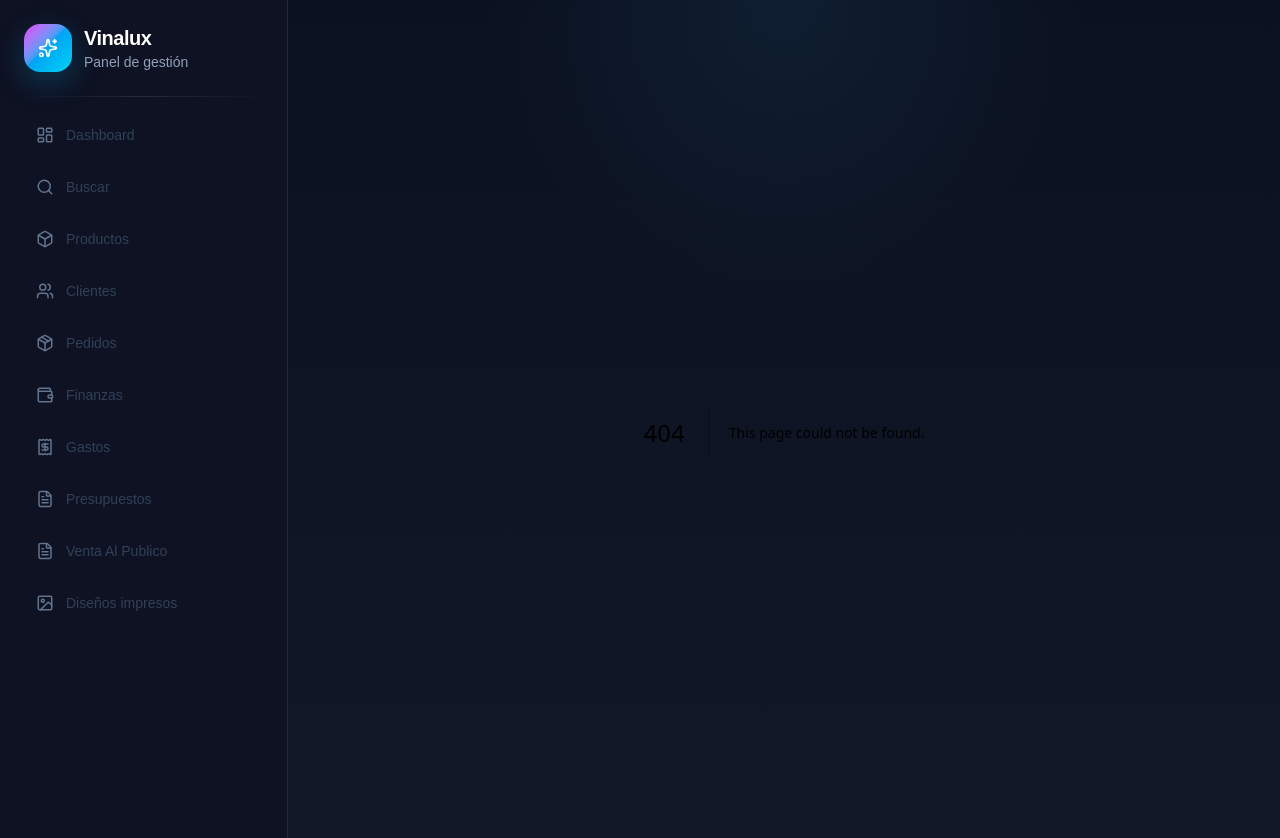
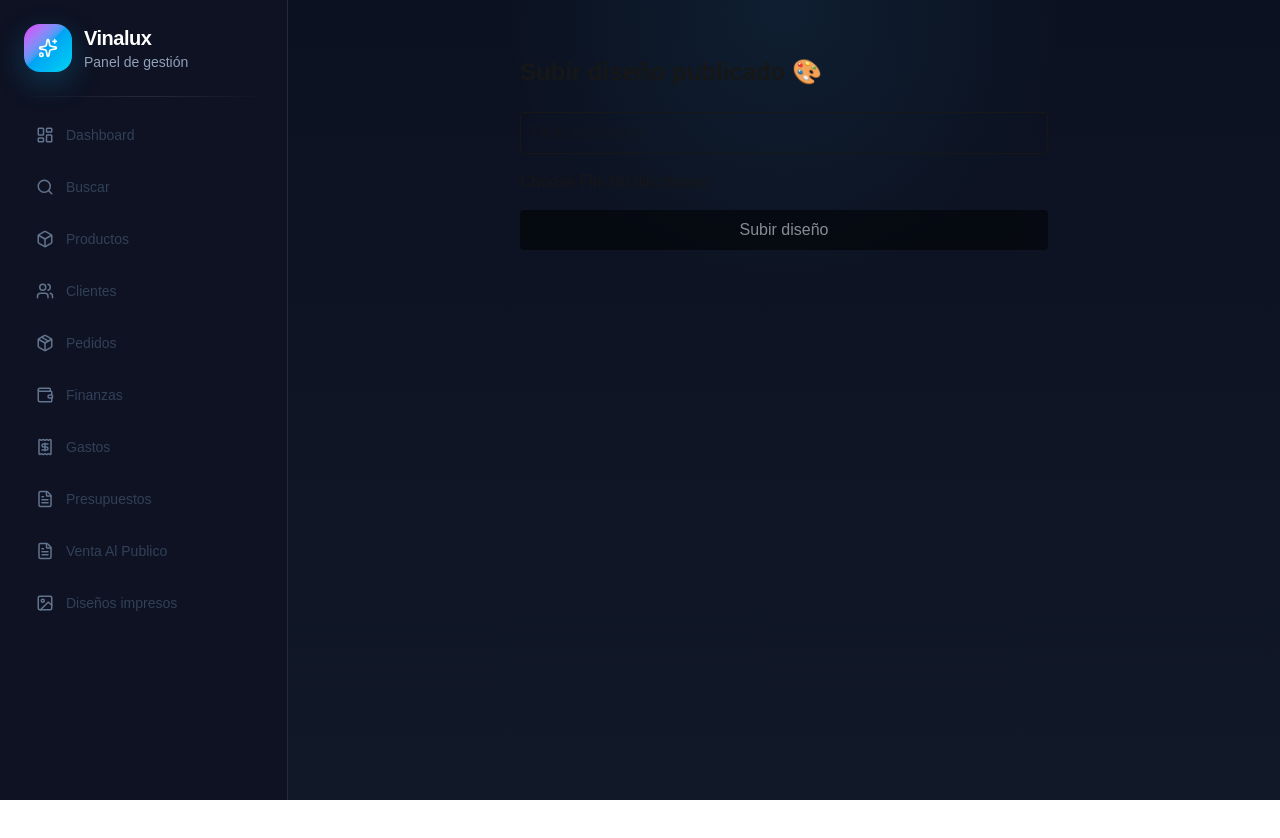
Before and after one commit to nataliaamartinez/vinalux-app, a Next.js app: page /disenos-publicados in a window 1280 px wide. Before the commit this address had no page. Shown: the top 838 px of the page. After the commit the page ends 800 px from the top, so only its background shows below. Built offline with nearby package versions, Linux system fonts and the light colour scheme; no server answers.

Commit message:
creacion de la pagina de diseños publicados

```diff
--- /dev/null
+++ b/app/disenos-publicados/page.tsx
@@ -0,0 +1,107 @@
+'use client'
+
+import { useState } from 'react'
+import { supabase } from '@/lib/supabase'
+
+export default function SubirDisenosPage() {
+  const [loading, setLoading] = useState(false)
+  const [file, setFile] = useState<File | null>(null)
+  const [titulo, setTitulo] = useState('')
+
+  // 📤 Subir imagen a Storage
+  const uploadImage = async (file: File) => {
+    const fileName = `${Date.now()}-${file.name}`
+
+    const { error: uploadError } = await supabase.storage
+      .from('disenos')
+      .upload(fileName, file)
+
+    if (uploadError) {
+      console.error('Error subiendo imagen:', uploadError)
+      return null
+    }
+
+    const { data } = supabase.storage
+      .from('disenos')
+      .getPublicUrl(fileName)
+
+    return data.publicUrl
+  }
+
+  // 💾 Guardar en base de datos
+  const guardarDiseno = async () => {
+    if (!file) return
+
+    setLoading(true)
+
+    const url = await uploadImage(file)
+
+    if (!url) {
+      setLoading(false)
+      return
+    }
+
+    const { error } = await supabase
+      .from('disenos_publicados')
+      .insert({
+        imagen_url: url,
+        titulo: titulo || 'Sin título'
+      })
+
+    if (error) {
+      console.error('Error guardando diseño:', error)
+    } else {
+      alert('Diseño subido correctamente ✅')
+      setFile(null)
+      setTitulo('')
+    }
+
+    setLoading(false)
+  }
+
+  return (
+    <div className="max-w-xl mx-auto p-6">
+      <h1 className="text-2xl font-bold mb-6">
+        Subir diseño publicado 🎨
+      </h1>
+
+      {/* TÍTULO */}
+      <input
+        type="text"
+        placeholder="Título del diseño"
+        value={titulo}
+        onChange={(e) => setTitulo(e.target.value)}
+        className="w-full border p-2 rounded mb-4"
+      />
+
+      {/* INPUT FILE */}
+      <input
+        type="file"
+        accept="image/*"
+        onChange={(e) => {
+          const f = e.target.files?.[0]
+          if (f) setFile(f)
+        }}
+        className="mb-4"
+      />
+
+      {/* PREVIEW */}
+      {file && (
+        <img
+          src={URL.createObjectURL(file)}
+          alt="preview"
+          className="w-full rounded mb-4"
+        />
+      )}
+
+      {/* BOTÓN */}
+      <button
+        onClick={guardarDiseno}
+        disabled={loading || !file}
+        className="bg-black text-white px-4 py-2 rounded w-full disabled:opacity-50"
+      >
+        {loading ? 'Subiendo...' : 'Subir diseño'}
+      </button>
+    </div>
+  )
+}
```
